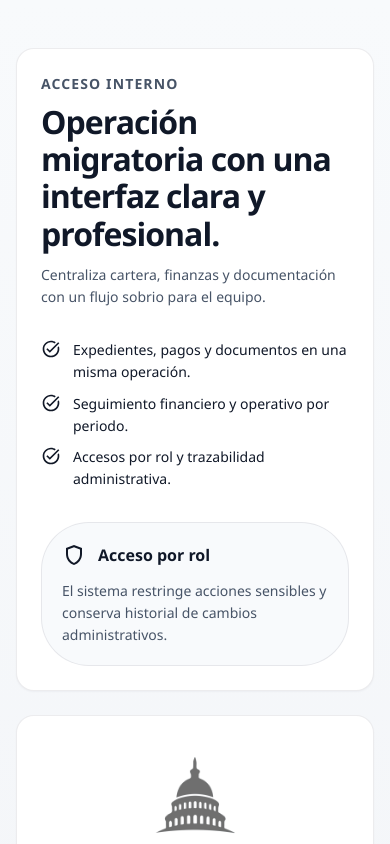
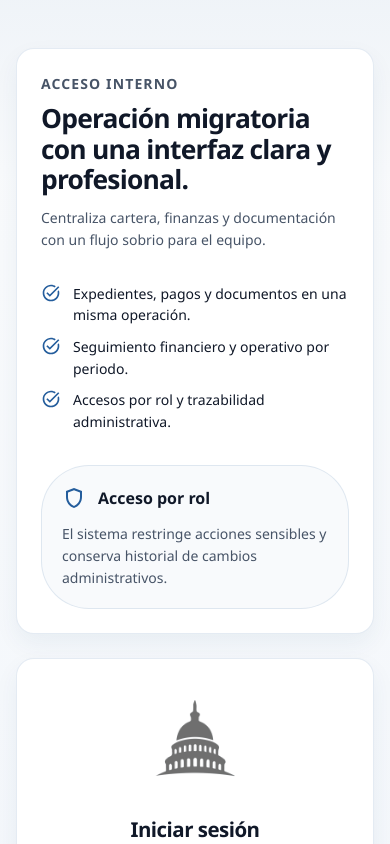
Before and after one commit to Roezin7/SistemaGestion, a React (Create React App) app in the folder frontend/gestion-tramites-frontend/: page / in a window 390 px wide. Shown: the top 844 px of the page. Built offline with nearby package versions, Linux system fonts and the light colour scheme; no server answers.

Commit message:
phone view

```diff
--- a/frontend/gestion-tramites-frontend/src/components/ClientesPage.js
+++ b/frontend/gestion-tramites-frontend/src/components/ClientesPage.js
@@ -268,7 +268,18 @@ function ClientesPage() {
           Mostrando {sortedClientes.length} de {clientes.length} clientes.
         </Typography>
 
-        <TableContainer sx={{ border: '1px solid', borderColor: 'divider', borderRadius: 3 }}>
+        <TableContainer
+          sx={{
+            border: '1px solid',
+            borderColor: 'divider',
+            borderRadius: 3,
+            overflowX: 'auto',
+            WebkitOverflowScrolling: 'touch',
+            '& table': {
+              minWidth: { xs: 760, md: '100%' },
+            },
+          }}
+        >
           <Table size="small">
             <TableHead>
               <TableRow>
--- a/frontend/gestion-tramites-frontend/src/components/Reportes.js
+++ b/frontend/gestion-tramites-frontend/src/components/Reportes.js
@@ -285,7 +285,18 @@ function Reportes() {
           Mostrando {filteredDatos.length} de {datos.length} movimientos.
         </Typography>
 
-        <TableContainer sx={{ border: '1px solid', borderColor: 'divider', borderRadius: 3 }}>
+        <TableContainer
+          sx={{
+            border: '1px solid',
+            borderColor: 'divider',
+            borderRadius: 3,
+            overflowX: 'auto',
+            WebkitOverflowScrolling: 'touch',
+            '& table': {
+              minWidth: { xs: 720, md: '100%' },
+            },
+          }}
+        >
           <Table size="small">
             <TableHead>
               <TableRow>
--- a/frontend/gestion-tramites-frontend/src/components/ui/MetricCard.js
+++ b/frontend/gestion-tramites-frontend/src/components/ui/MetricCard.js
@@ -5,7 +5,7 @@ function MetricCard({ label, value, helper, icon, tone = 'primary' }) {
   const toneStyles = {
     primary: {
       color: 'primary.main',
-      backgroundColor: 'rgba(17, 24, 39, 0.04)',
+      backgroundColor: 'rgba(36, 93, 156, 0.10)',
     },
     accent: {
       color: 'warning.main',
@@ -21,8 +21,8 @@ function MetricCard({ label, value, helper, icon, tone = 'primary' }) {
     <Paper
       elevation={0}
       sx={{
-        p: 2.5,
-        minHeight: 136,
+        p: { xs: 2, md: 2.5 },
+        minHeight: { xs: 122, md: 136 },
       }}
     >
       <Stack direction="row" justifyContent="space-between" alignItems="flex-start" spacing={2}>
@@ -38,11 +38,11 @@ function MetricCard({ label, value, helper, icon, tone = 'primary' }) {
           >
             {label}
           </Typography>
-          <Typography variant="h4" sx={{ mt: 1.25 }}>
+          <Typography variant="h4" sx={{ mt: 1, pr: 1 }}>
             {value}
           </Typography>
           {helper && (
-            <Typography variant="body2" color="text.secondary" sx={{ mt: 1 }}>
+            <Typography variant="body2" color="text.secondary" sx={{ mt: 0.75, fontSize: { xs: '0.8rem', md: '0.875rem' } }}>
               {helper}
             </Typography>
           )}
@@ -50,8 +50,8 @@ function MetricCard({ label, value, helper, icon, tone = 'primary' }) {
         {icon && (
           <Box
             sx={{
-              width: 42,
-              height: 42,
+              width: { xs: 38, md: 42 },
+              height: { xs: 38, md: 42 },
               borderRadius: 3,
               display: 'grid',
               placeItems: 'center',
--- a/frontend/gestion-tramites-frontend/src/components/ui/PageHeader.js
+++ b/frontend/gestion-tramites-frontend/src/components/ui/PageHeader.js
@@ -10,13 +10,13 @@ function PageHeader({ eyebrow, title, subtitle, actions }) {
       spacing={2}
       sx={{ mb: 3 }}
     >
-      <Box>
+      <Box sx={{ minWidth: 0 }}>
         {eyebrow && (
           <Typography
             variant="body2"
             sx={{
               letterSpacing: '0.08em',
-              color: 'text.secondary',
+              color: 'primary.main',
               fontWeight: 700,
               textTransform: 'uppercase',
             }}
@@ -28,12 +28,16 @@ function PageHeader({ eyebrow, title, subtitle, actions }) {
           {title}
         </Typography>
         {subtitle && (
-          <Typography variant="body2" color="text.secondary" sx={{ mt: 0.75, maxWidth: 720 }}>
+          <Typography variant="body2" color="text.secondary" sx={{ mt: 0.75, maxWidth: 720, pr: { xs: 0, md: 2 } }}>
             {subtitle}
           </Typography>
         )}
       </Box>
-      {actions ? <Box sx={{ width: { xs: '100%', md: 'auto' } }}>{actions}</Box> : null}
+      {actions ? (
+        <Box sx={{ width: { xs: '100%', md: 'auto' }, '& .MuiButton-root': { width: { xs: '100%', md: 'auto' } } }}>
+          {actions}
+        </Box>
+      ) : null}
     </Stack>
   );
 }
--- a/frontend/gestion-tramites-frontend/src/components/ui/SectionCard.js
+++ b/frontend/gestion-tramites-frontend/src/components/ui/SectionCard.js
@@ -19,7 +19,7 @@ function SectionCard({ title, subtitle, actions, children, contentSx, ...props }
           spacing={1.5}
           sx={{ mb: 2.5 }}
         >
-          <Box>
+          <Box sx={{ minWidth: 0 }}>
             {title && <Typography variant="h6">{title}</Typography>}
             {subtitle && (
               <Typography variant="body2" color="text.secondary" sx={{ mt: 0.5 }}>
@@ -27,7 +27,11 @@ function SectionCard({ title, subtitle, actions, children, contentSx, ...props }
               </Typography>
             )}
           </Box>
-          {actions ? <Box sx={{ width: { xs: '100%', lg: 'auto' } }}>{actions}</Box> : null}
+          {actions ? (
+            <Box sx={{ width: { xs: '100%', lg: 'auto' }, '& .MuiButton-root': { width: { xs: '100%', md: 'auto' } } }}>
+              {actions}
+            </Box>
+          ) : null}
         </Stack>
       )}
       <Box sx={contentSx}>{children}</Box>
--- a/frontend/gestion-tramites-frontend/src/theme.js
+++ b/frontend/gestion-tramites-frontend/src/theme.js
@@ -1,13 +1,13 @@
 // src/theme.js
 import { alpha, createTheme } from '@mui/material/styles';
 
-const primaryMain = '#111827';
-const primaryDark = '#0b1220';
+const primaryMain = '#245d9c';
+const primaryDark = '#183d6b';
 const accentMain = '#0f766e';
 const surfaceMain = '#ffffff';
 const inkMain = '#101828';
 const mutedInk = '#475467';
-const lineColor = alpha('#0f172a', 0.08);
+const lineColor = alpha(primaryMain, 0.12);
 
 const theme = createTheme({
   palette: {
@@ -15,13 +15,13 @@ const theme = createTheme({
     primary: {
       main: primaryMain,
       dark: primaryDark,
-      light: '#344054',
+      light: '#5f8ec2',
       contrastText: '#ffffff',
     },
     secondary: {
-      main: '#344054',
-      dark: '#1d2939',
-      light: '#98a2b3',
+      main: '#274260',
+      dark: '#17293d',
+      light: '#6b7f96',
       contrastText: '#ffffff',
     },
     success: {
@@ -34,7 +34,7 @@ const theme = createTheme({
       main: '#b54708',
     },
     background: {
-      default: '#f4f6f9',
+      default: '#f2f6fb',
       paper: surfaceMain,
     },
     text: {
@@ -52,15 +52,24 @@ const theme = createTheme({
       fontSize: '2rem',
       fontWeight: 800,
       letterSpacing: '-0.03em',
+      '@media (max-width:600px)': {
+        fontSize: '1.65rem',
+      },
     },
     h4: {
       fontSize: '1.5rem',
       fontWeight: 800,
       letterSpacing: '-0.025em',
+      '@media (max-width:600px)': {
+        fontSize: '1.28rem',
+      },
     },
     h5: {
       fontSize: '1.1rem',
       fontWeight: 800,
+      '@media (max-width:600px)': {
+        fontSize: '1rem',
+      },
     },
     h6: {
       fontSize: '1rem',
@@ -84,7 +93,8 @@ const theme = createTheme({
     MuiCssBaseline: {
       styleOverrides: {
         body: {
-          background: 'linear-gradient(180deg, #f8fafc 0%, #f3f5f8 100%)',
+          background:
+            'linear-gradient(180deg, rgba(36,93,156,0.07) 0%, rgba(248,250,252,0.92) 16%, #f2f6fb 100%)',
           minHeight: '100vh',
         },
       },
@@ -104,7 +114,7 @@ const theme = createTheme({
           borderRadius: 18,
           backgroundImage: 'none',
           border: `1px solid ${lineColor}`,
-          boxShadow: '0 1px 2px rgba(16, 24, 40, 0.04)',
+          boxShadow: '0 10px 24px rgba(24, 61, 107, 0.06)',
         },
       },
     },
@@ -112,7 +122,7 @@ const theme = createTheme({
       styleOverrides: {
         root: {
           borderRadius: 18,
-          boxShadow: '0 1px 2px rgba(16, 24, 40, 0.04)',
+          boxShadow: '0 10px 24px rgba(24, 61, 107, 0.06)',
           border: `1px solid ${lineColor}`,
         },
       },
@@ -125,9 +135,12 @@ const theme = createTheme({
         root: {
           borderRadius: 12,
           padding: '9px 16px',
+          '@media (max-width:600px)': {
+            minHeight: 42,
+          },
         },
         containedPrimary: {
-          background: primaryMain,
+          background: `linear-gradient(180deg, ${primaryMain} 0%, ${primaryDark} 100%)`,
           '&:hover': {
             background: primaryDark,
           },
@@ -143,7 +156,7 @@ const theme = createTheme({
           minHeight: 44,
         },
         indicator: {
-          height: 2,
+          height: 3,
           borderRadius: 999,
           background: primaryMain,
         },
@@ -158,6 +171,11 @@ const theme = createTheme({
           marginRight: 20,
           fontWeight: 700,
           color: mutedInk,
+          '@media (max-width:600px)': {
+            marginRight: 12,
+            padding: '8px 6px 12px',
+            fontSize: '0.82rem',
+          },
           '&.Mui-selected': {
             color: primaryMain,
           },
@@ -200,12 +218,19 @@ const theme = createTheme({
           textTransform: 'uppercase',
           letterSpacing: '0.08em',
           color: mutedInk,
-          background: '#f8fafc',
+          background: alpha(primaryMain, 0.06),
           borderBottom: `1px solid ${lineColor}`,
+          '@media (max-width:600px)': {
+            fontSize: '0.68rem',
+            padding: '10px 12px',
+          },
         },
         body: {
           borderBottom: `1px solid ${lineColor}`,
           verticalAlign: 'middle',
+          '@media (max-width:600px)': {
+            padding: '12px',
+          },
         },
       },
     },
@@ -213,7 +238,7 @@ const theme = createTheme({
       styleOverrides: {
         root: {
           '&:hover td': {
-            backgroundColor: alpha(primaryMain, 0.018),
+            backgroundColor: alpha(primaryMain, 0.03),
           },
         },
       },
@@ -234,6 +259,15 @@ const theme = createTheme({
         },
       },
     },
+    MuiDrawer: {
+      styleOverrides: {
+        paper: {
+          borderLeft: `1px solid ${lineColor}`,
+          backgroundImage: 'none',
+          boxShadow: '-12px 0 32px rgba(24, 61, 107, 0.10)',
+        },
+      },
+    },
     MuiDialogTitle: {
       styleOverrides: {
         root: {
@@ -248,6 +282,9 @@ const theme = createTheme({
       styleOverrides: {
         root: {
           padding: '8px 24px 0',
+          '@media (max-width:600px)': {
+            padding: '8px 16px 0',
+          },
         },
       },
     },
@@ -255,6 +292,9 @@ const theme = createTheme({
       styleOverrides: {
         root: {
           padding: '16px 24px 24px',
+          '@media (max-width:600px)': {
+            padding: '16px 16px 20px',
+          },
         },
       },
     },
--- a/frontend/gestion-tramites-frontend/src/utils/statusUtils.js
+++ b/frontend/gestion-tramites-frontend/src/utils/statusUtils.js
@@ -4,6 +4,8 @@ export const ESTADOS_TRAMITE = [
   'Programación de cita',
   'Proceso consular',
   'Seguimiento',
+  'Aprobada',
+  'Negada',
   'Concluido',
 ];
 
@@ -35,6 +37,9 @@ export function getStatusCategory(label) {
   }
 
   if (
+    text.includes('aprob') ||
+    text.includes('negad') ||
+    text.includes('deneg') ||
     text.includes('conclu') ||
     text.includes('finaliz') ||
     text.includes('complet') ||
```
Also changed, not shown: frontend/gestion-tramites-frontend/src/App.js (+22 -6 lines), frontend/gestion-tramites-frontend/src/components/UltimasTransacciones.js (+15 -4 lines), frontend/gestion-tramites-frontend/src/components/ui/EntryPanelDrawer.js (+13 -5 lines).
